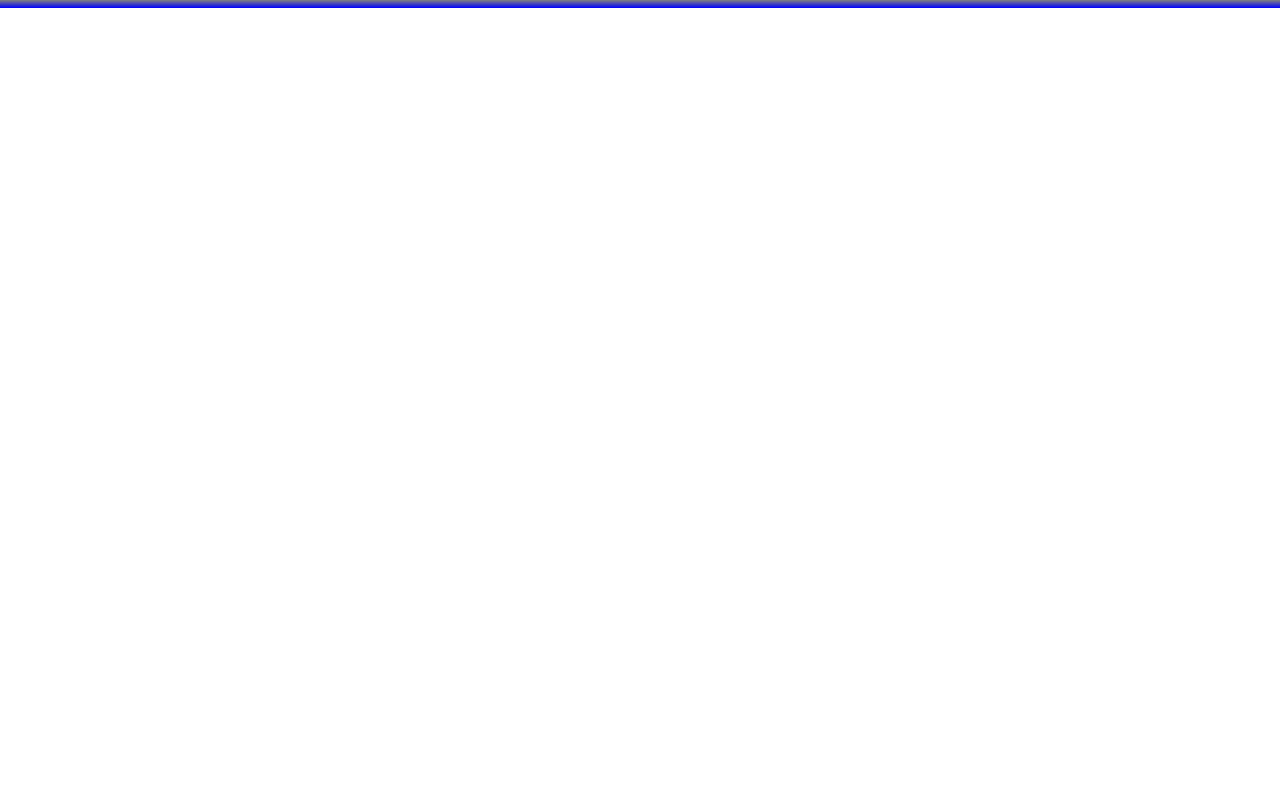
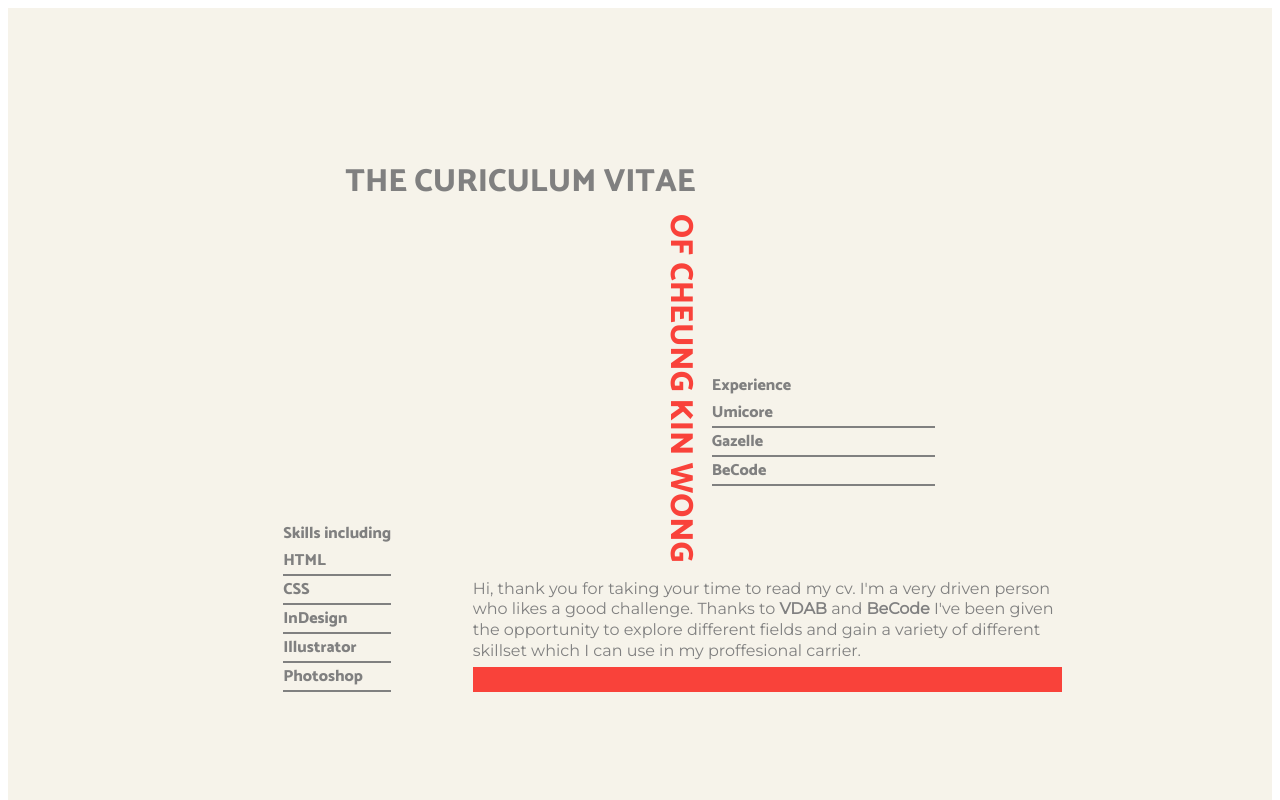
Before and after one commit to cheungkinwong/My-CV, a plain HTML site: page index.html in a window 1280 px wide. Shown: the top 800 px of the page. Drawn offline with Linux system fonts and the light colour scheme.

Commit message:
intro experience skill

```diff
--- a/index.html
+++ b/index.html
@@ -5,13 +5,45 @@
     <meta name="viewport" content="width=device-width, initial-scale=1.0" />
     <meta http-equiv="X-UA-Compatible" content="ie=edge" />
     <link
-      href="https://fonts.googleapis.com/css?family=Catamaran:800"
+      href="https://fonts.googleapis.com/css?family=Catamaran:800|Montserrat"
       rel="stylesheet"
     />
     <link rel="stylesheet" href="style.css" />
-    <title>My CV</title>
+    <title>The Curriculum Vitae of Cheung Kin Wong</title>
   </head>
   <body>
-    <main></main>
+    <main>
+      <div class="container">
+        <h1>The Curiculum Vitae</h1>
+        <h1>of Cheung Kin Wong</h1>
+        <div class="skills">
+          <p>Skills including</p>
+          <ul>
+            <li>HTML</li>
+            <li>CSS</li>
+            <li>InDesign</li>
+            <li>Illustrator</li>
+            <li>Photoshop</li>
+          </ul>
+        </div>
+        <div class="intro">
+          <p>
+            Hi, thank you for taking your time to read my cv. I'm a very driven
+            person who likes a good challenge. Thanks to
+            <strong>VDAB</strong> and <strong>BeCode</strong> I've been given
+            the opportunity to explore different fields and gain a variety of
+            different skillset which I can use in my proffesional carrier.
+          </p>
+        </div>
+        <div class="experience">
+          <p>Experience</p>
+          <ul>
+            <li>Umicore</li>
+            <li>Gazelle</li>
+            <li>BeCode</li>
+          </ul>
+        </div>
+      </div>
+    </main>
   </body>
 </html>
--- a/style.css
+++ b/style.css
@@ -1,6 +1,87 @@
-body {
-  background-image: linear-gradient(gray, blue);
-  background-repeat: no-repeat;
+html {
   font-family: "Catamaran", sans-serif;
+  font-size: 100%;
   color: gray;
+  text-rendering: optimizeLegibility;
+  font-kerning: normal;
+  text-size-adjust: 100%;
 }
+main {
+  background: #f6f3ea;
+  min-height: 100vh;
+  padding: 5rem 5vw 2rem;
+}
+img {
+  width: 100%;
+}
+h1,
+h2,
+h3 {
+  margin: 0;
+  text-transform: uppercase;
+}
+p {
+  margin: 0;
+}
+
+ul {
+  list-style: none;
+  padding: 0;
+  margin: 0 0 0;
+}
+ul > li {
+  padding: 0;
+  border-bottom: 2px solid gray;
+  font-weight: 700;
+}
+main {
+  display: flex;
+  margin: auto;
+  padding-top: 1rem;
+  padding-bottom: 12rem;
+}
+.container {
+  width: 66vw;
+  display: grid;
+  margin: auto;
+  grid-template-columns: auto 1fr 1fr 1fr 0.5fr;
+  grid-template-rows: auto 1fr 1fr auto auto;
+  grid-gap: 1rem;
+  /* transform: rotate(-45deg); */
+}
+h1:nth-child(1) {
+  grid-column: 1 / 4;
+  text-align: right;
+}
+h1:nth-child(2) {
+  color: #f9423a;
+  writing-mode: vertical-lr;
+  grid-column: 3 / 4;
+  grid-row: 2 / 5;
+  justify-self: end;
+  margin-top: -10px;
+  margin-right: -10px;
+}
+.skills {
+  display: grid;
+  margin: auto;
+  grid-column: 1 / 3;
+  grid-row: 4 / span 2;
+  align-self: end;
+  font-weight: 700;
+}
+.intro {
+  grid-column: 3 / 6;
+  grid-row: 5;
+  font-family: "Montserrat", sans-serif;
+  border-bottom: 25px solid #f9423a;
+  align-self: start;
+  justify-content: end;
+  line-height: 1.3;
+  padding-bottom: 5px;
+}
+.experience {
+  grid-column: 4;
+  grid-row: 3;
+  align-self: start;
+}
```
